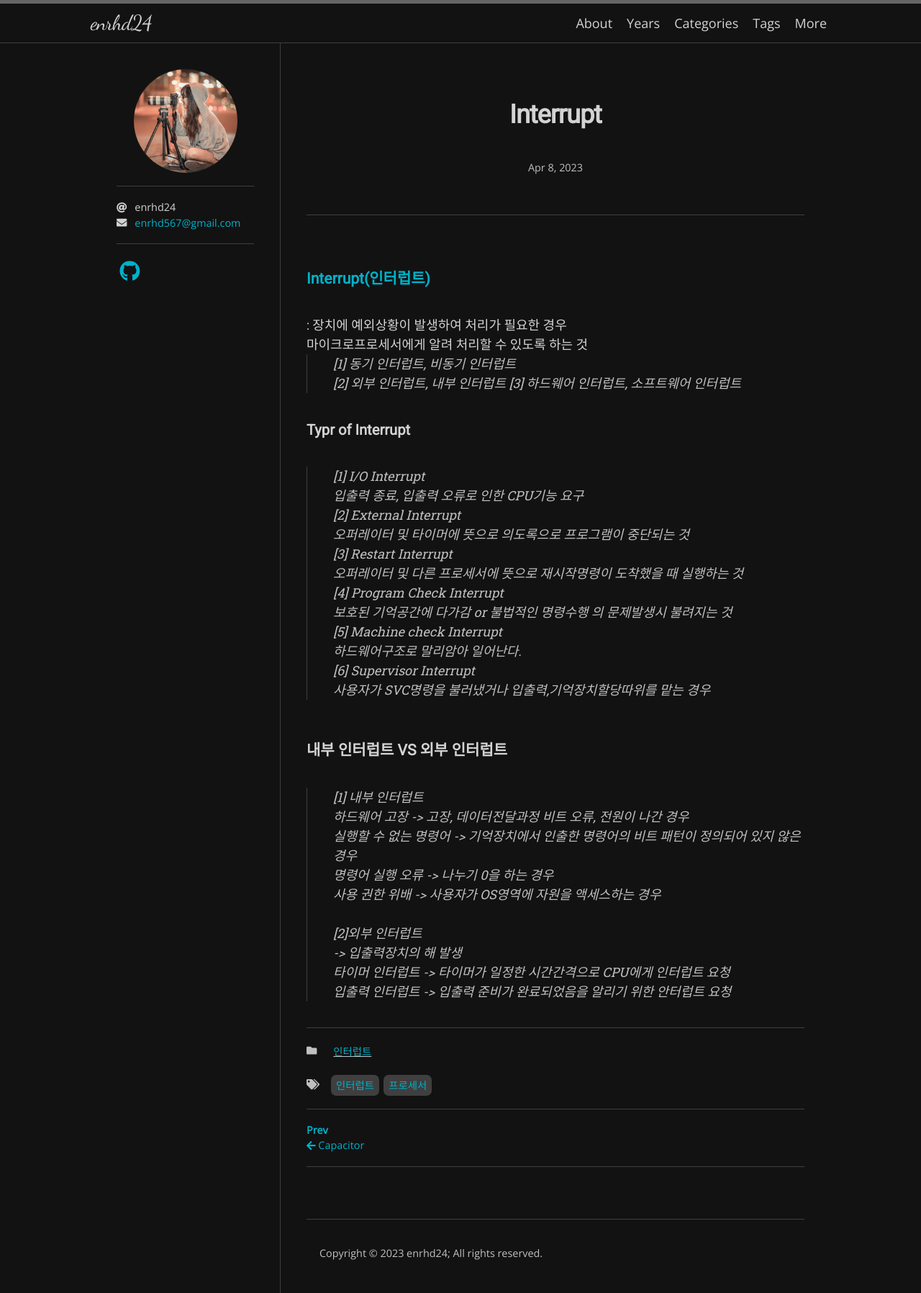
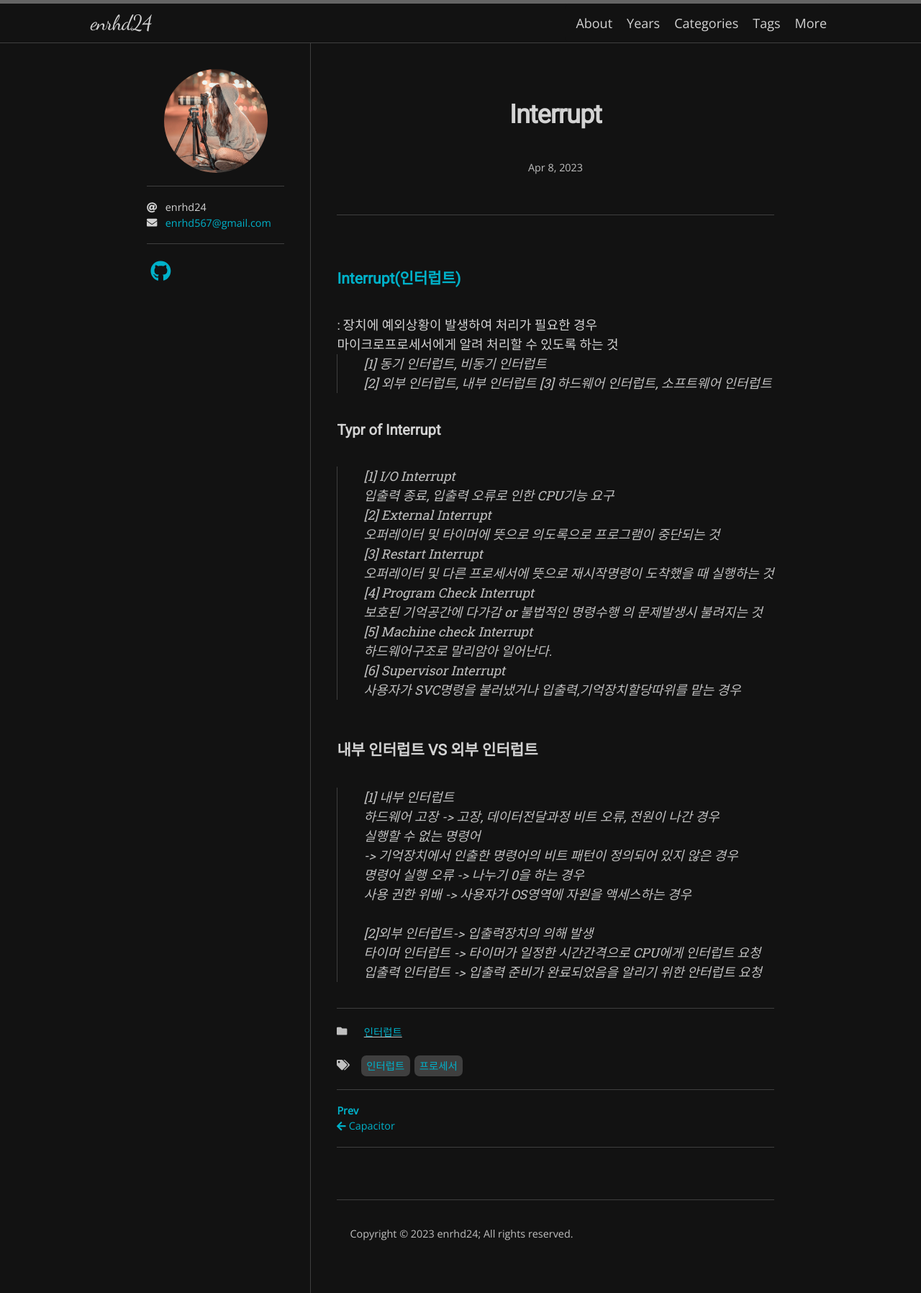
Before and after one commit to enrhd24/enrhd24.github.io, a Jekyll site: the page built from _posts/2023-04-08-Interrupt.md, in a window 1280 px wide. Shown: the whole page at 72% size. Built offline with Jekyll 4.4.1, drawn with Linux system fonts in a browser that asks for light colours; nearby versions of some CDN libraries; some web fonts are replaced.

Commit message:
Interrupt Updated

```diff
--- a/_posts/2023-04-08-Interrupt.md
+++ b/_posts/2023-04-08-Interrupt.md
@@ -29,11 +29,11 @@ tag: [인터럽트, 프로세서]
 ### 내부 인터럽트 VS 외부 인터럽트
 >[1] 내부 인터럽트<br>
 >: 하드웨어 고장 -> 고장, 데이터전달과정 비트 오류, 전원이 나간 경우<br>
->: 실행할 수 없는 명령어 -> 기억장치에서 인출한 명령어의 비트 패턴이 정의되어 있지 않은 경우<br>
+>: 실행할 수 없는 명령어 <br>
+-> 기억장치에서 인출한 명령어의 비트 패턴이 정의되어 있지 않은 경우<br>
 >: 명령어 실행 오류 -> 나누기 0을 하는 경우<br>
 >: 사용 권한 위배 -> 사용자가 OS영역에 자원을 액세스하는 경우<br>
 <br>
->[2]외부 인터럽트<br>
-> -> 입출력장치의 해 발생<br>
+>[2]외부 인터럽트-> 입출력장치의 의해 발생<br>
 >: 타이머 인터럽트 -> 타이머가 일정한 시간간격으로 CPU에게 인터럽트 요청<br>
 >: 입출력 인터럽트 -> 입출력 준비가 완료되었음을 알리기 위한 안터럽트 요청<br>
```
